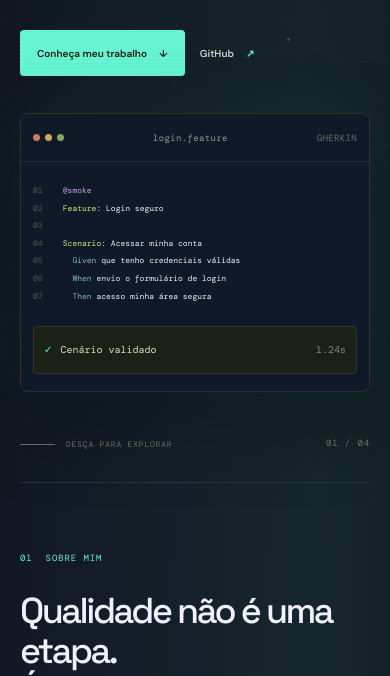
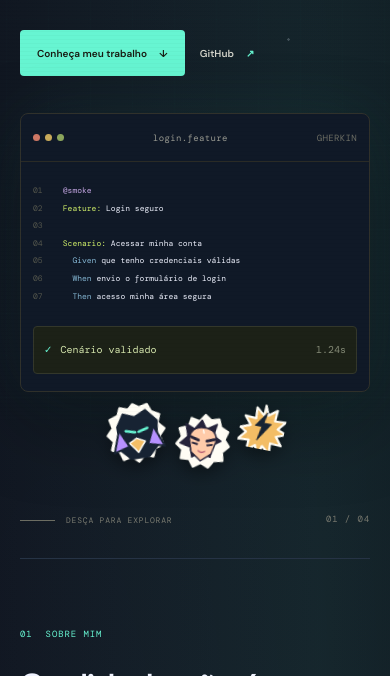
Before and after one commit to dudutronic/dudutronic.github.io, a plain HTML site: page index.html in a window 390 px wide. Shown: the part 424-1100 px from the top of the page. Drawn offline with nearby package versions, Linux system fonts and the light colour scheme.

Commit message:
feat: add original comic and manga stickers
Co-authored-by: Copilot <223556219+Copilot@users.noreply.github.com>

```diff
--- a/index.html
+++ b/index.html
@@ -16,7 +16,7 @@
       href="https://fonts.googleapis.com/css2?family=DM+Mono:wght@400;500&family=DM+Sans:wght@400;500;600;700&family=Space+Grotesk:wght@400;500;600;700&display=swap"
       rel="stylesheet"
     >
-    <link rel="stylesheet" href="styles.css?v=a564b62">
+    <link rel="stylesheet" href="styles.css?v=stickers-v1">
     <script src="script.js?v=a564b62" defer></script>
   </head>
   <body>
@@ -100,6 +100,28 @@
             <path d="m60 14 4 5-4 5-4-5z" fill="#f3bd65" />
           </svg>
           <span>QA-BOT / ONLINE</span>
+        </div>
+        <div class="sticker-cloud" aria-hidden="true">
+          <svg class="sticker sticker-hero" viewBox="0 0 120 120">
+            <path d="M60 4 72 12 88 8 94 23 109 31 103 47 115 60 103 73 108 90 91 96 85 111 69 106 56 117 44 105 27 109 22 93 7 87 13 71 3 58 15 45 11 28 28 22 34 8 50 13Z" fill="#fffdf5" stroke="#fffdf5" stroke-width="5" stroke-linejoin="round" />
+            <path d="m23 44 15-24 22 9 23-11 20 24-7 51-18 17H42L24 91Z" fill="#172333" stroke="#172333" stroke-width="3" stroke-linejoin="round" />
+            <path d="m25 54-14 40 29-8m55-31 16 39-30-8" fill="#b791ff" stroke="#172333" stroke-width="4" stroke-linejoin="round" />
+            <path d="m39 54 18 5m7 0 18-5" fill="none" stroke="#67f5d2" stroke-width="5" stroke-linecap="round" />
+            <path d="m43 79 15-8 16 8-16 20Z" fill="#f3bd65" stroke="#fffdf5" stroke-width="3" stroke-linejoin="round" />
+          </svg>
+          <svg class="sticker sticker-manga" viewBox="0 0 120 120">
+            <path d="M60 4 73 14 90 10 96 27 112 35 106 52 117 66 104 79 107 97 88 100 78 115 61 107 46 117 36 102 18 102 19 83 5 72 15 56 8 39 27 32 31 14 49 19Z" fill="#fffdf5" stroke="#fffdf5" stroke-width="5" stroke-linejoin="round" />
+            <path d="M26 48 20 27l20 9 14-20 11 18 22-13-5 25 17 10-17 11-2 26-21-9-18 13-6-21-23-6 15-16Z" fill="#25233a" stroke="#25233a" stroke-width="3" stroke-linejoin="round" />
+            <path d="M31 57q1-25 29-26 28 1 29 26l-8 29-21 17-22-17Z" fill="#ffcba9" stroke="#25233a" stroke-width="3" stroke-linejoin="round" />
+            <path d="m34 54 17 5m18 0 17-5" fill="none" stroke="#25233a" stroke-width="6" stroke-linecap="round" />
+            <path d="m39 66 10 2m22 0 10-2" fill="none" stroke="#25233a" stroke-width="4" stroke-linecap="round" />
+            <path d="M53 82q7 5 14 0" fill="none" stroke="#b65c72" stroke-width="3" stroke-linecap="round" />
+            <path d="m59 37 2 6" stroke="#fffdf5" stroke-width="3" stroke-linecap="round" />
+          </svg>
+          <svg class="sticker sticker-burst" viewBox="0 0 120 120">
+            <path d="m60 3 10 25 22-17-2 29 29-2-18 22 25 10-26 10 17 22-29-2 2 29-22-18-8 26-11-25-21 18 2-29-29 2 18-22L2 71l26-10L10 39l29 2-2-29 22 18Z" fill="#f3bd65" stroke="#fffdf5" stroke-width="6" stroke-linejoin="round" />
+            <path d="m67 21-27 39h18l-7 38 31-48H62Z" fill="#172333" stroke="#172333" stroke-width="2" stroke-linejoin="round" />
+          </svg>
         </div>
 
         <a class="scroll-hint" href="#sobre"><span class="scroll-line"></span> <span data-i18n="scrollHint">DESÇA PARA EXPLORAR</span></a>
--- a/styles.css
+++ b/styles.css
@@ -259,6 +259,36 @@ main,
   font-family: var(--mono);
   font-size: 7px;
   letter-spacing: 0.12em;
+}
+
+.sticker-cloud {
+  position: absolute;
+  z-index: 2;
+  right: 13%;
+  bottom: 30px;
+  display: flex;
+  align-items: center;
+  gap: 7px;
+  pointer-events: none;
+}
+
+.sticker {
+  width: 76px;
+  filter: drop-shadow(0 7px 8px rgb(0 0 0 / 35%));
+}
+
+.sticker-hero {
+  transform: rotate(-9deg) translateY(-5px);
+}
+
+.sticker-manga {
+  width: 70px;
+  transform: rotate(7deg) translateY(3px);
+}
+
+.sticker-burst {
+  width: 57px;
+  transform: rotate(11deg) translateY(-11px);
 }
 
 .eyebrow,
@@ -876,6 +906,19 @@ main,
 }
 
 @media (max-width: 800px) {
+  .sticker-cloud {
+    position: relative;
+    right: auto;
+    bottom: auto;
+    justify-content: center;
+    margin-top: -22px;
+  }
+
+  .hero-mascot {
+    right: 0;
+    width: 96px;
+  }
+
   .hero {
     min-height: 0;
     grid-template-columns: 1fr;
@@ -992,6 +1035,18 @@ main,
     top: 12px;
     right: -2px;
     width: 76px;
+  }
+
+  .sticker {
+    width: 61px;
+  }
+
+  .sticker-manga {
+    width: 56px;
+  }
+
+  .sticker-burst {
+    width: 45px;
   }
 
   .hero-description {
```
Also changed, not shown: 3 other files.
